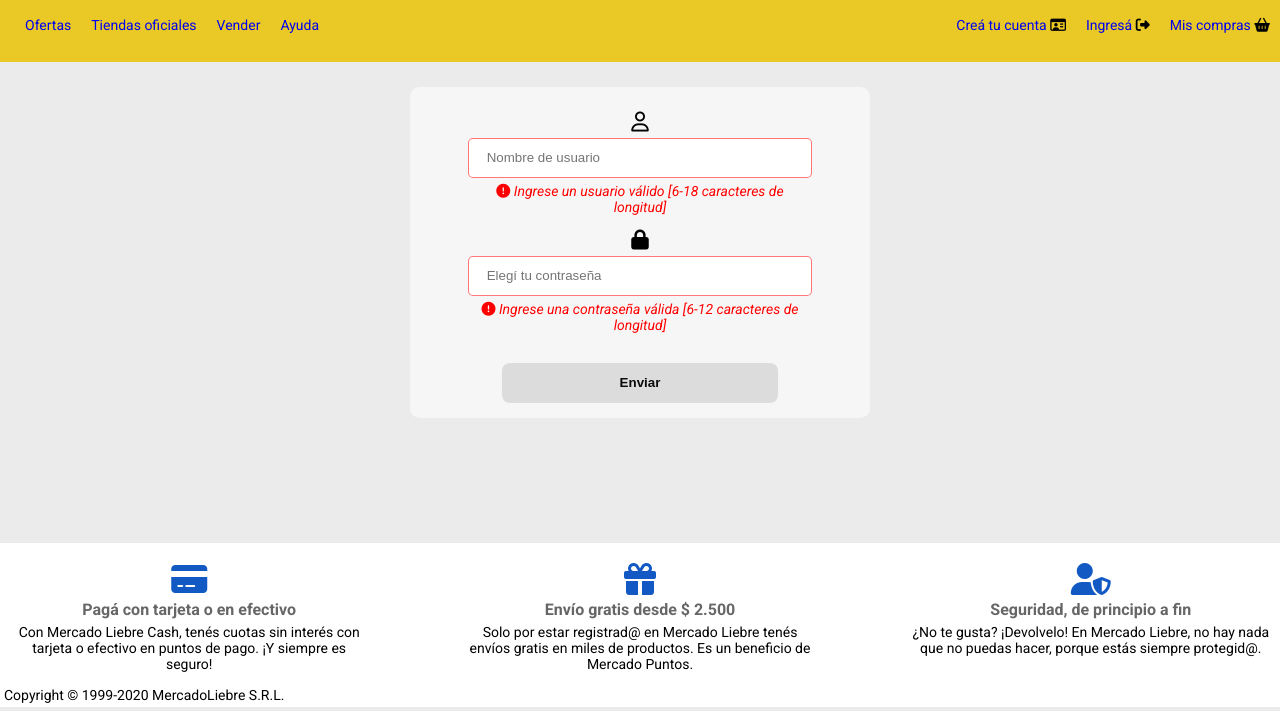
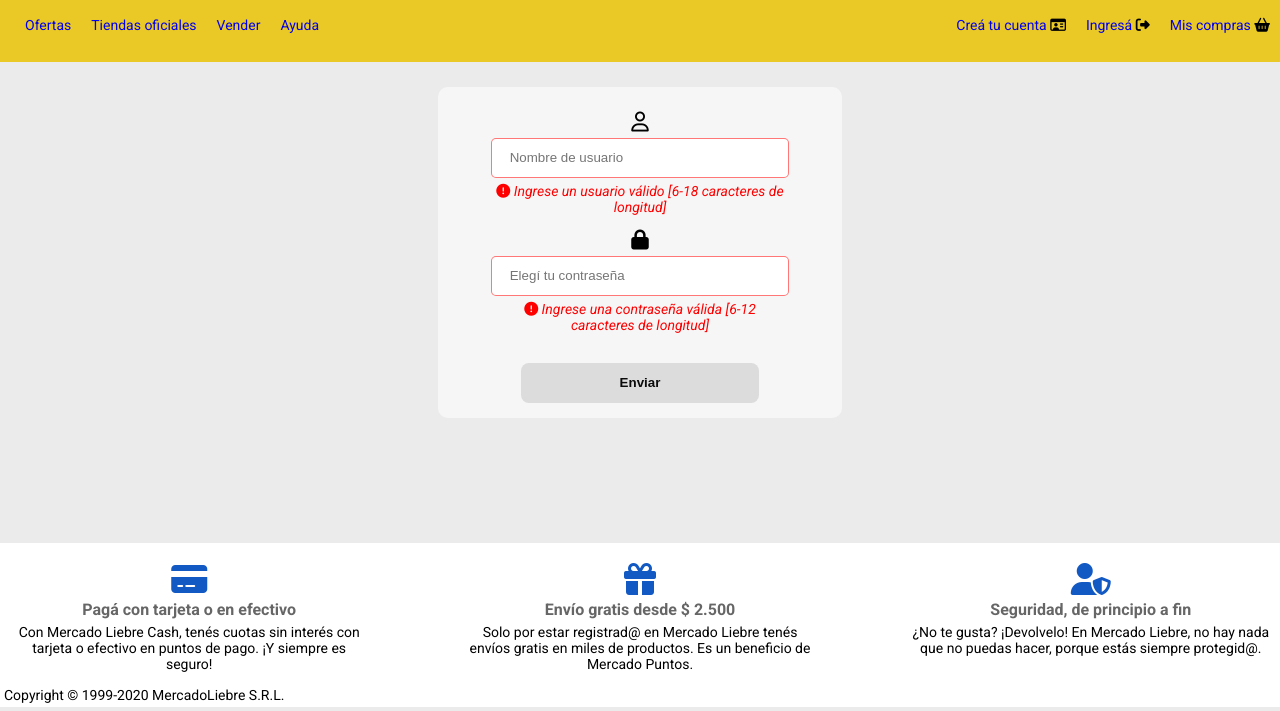
Before and after one commit to GabrielaBaldissone/mercado-liebre-PG, a website: page views/login.html in a window 1280 px wide. Shown: the part 89-800 px from the top of the page. Drawn offline with Linux system fonts and the light colour scheme; files that its build step writes are made by us from their sources.

Commit message:
Cambio de login en mobile.

```diff
--- a/app.js
+++ b/app.js
@@ -19,7 +19,6 @@ app.get("/login", (req, res) => {
     res.sendFile(path.resolve('views/login.html'));
 });
 
-
 //Levantar servidor.
 
 let port = 3000 || process.env.PORT;
--- a/public/css/styles.css
+++ b/public/css/styles.css
@@ -214,7 +214,7 @@ footer i {
 .contenedor-login{
     text-align: center;
     margin: 0 auto;
-    width: 40%;
+    width: 85%;
     background: #ffffff96;
     padding: 15px;
     margin-top: 25px;
@@ -456,6 +456,10 @@ input[type="file"] {
         padding-right: 20px;
         width: 30%
     }
+
+    .contenedor-login{
+        width: 65%;
+    }
 }
 
 
@@ -546,4 +550,8 @@ input[type="file"] {
     .icons-colours:hover{
         color: #03264C;
     }
+
+    .contenedor-login{
+        width: 35%;
+    }
 }
```
